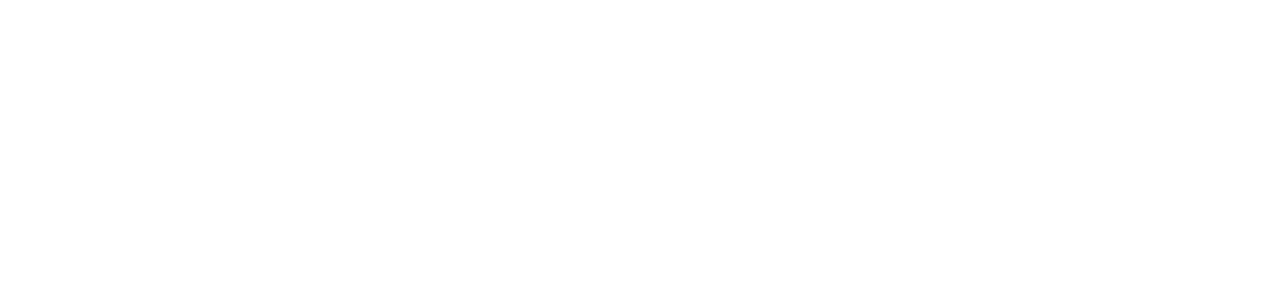
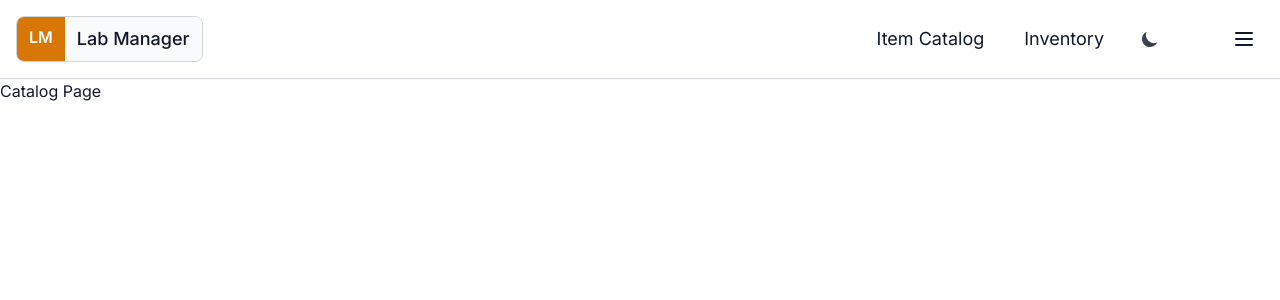
Before and after one commit to joncheng-dev/inventory-log, a React (Vite) app: page /catalog in a window 1280 px wide. Before the commit this address had no page. Shown: the top 300 px of the page. Built offline with nearby package versions, Linux system fonts and the light colour scheme.

Commit message:
update to add routes for /inventory and /catalog

```diff
--- a/src/App.tsx
+++ b/src/App.tsx
@@ -1,4 +1,5 @@
 import { Routes, Route } from 'react-router-dom';
+import CatalogPage from './pages/CatalogPage';
 import InventoryPage from "./pages/InventoryPage";
 import SignInPage from "./pages/SignInPage";
 import ThemeViewerPage from "./pages/ThemeViewerPage";
@@ -12,6 +13,8 @@
       <Routes>
         <Route path="/" element={<InventoryPage />} />
         <Route path="/signin" element={<SignInPage />} />
+        <Route path="/inventory" element={<InventoryPage />} />
+        <Route path="/catalog" element={<CatalogPage />} />
         <Route path="/theme-viewer" element={<ThemeViewerPage />} />
       </Routes>
     </ThemeProvider>
--- a/src/components/Header.tsx
+++ b/src/components/Header.tsx
@@ -16,12 +16,12 @@
         </div>
       </Link>
       <div className='flex items-center gap-4'>
-        <Link to="/" className='px-3 py-2 rounded-lg hover:bg-theme-surface transition-colors duration-200'>
+        <Link to="/catalog" className='px-3 py-2 rounded-lg hover:bg-theme-surface transition-colors duration-200'>
           <p className="text-lg text-theme-primary">
             Item Catalog
           </p>
         </Link>
-        <Link to="/" className='px-3 py-2 rounded-lg hover:bg-theme-surface transition-colors duration-200'>
+        <Link to="/inventory" className='px-3 py-2 rounded-lg hover:bg-theme-surface transition-colors duration-200'>
           <p className="text-lg text-theme-primary">
             Inventory
           </p>
```
